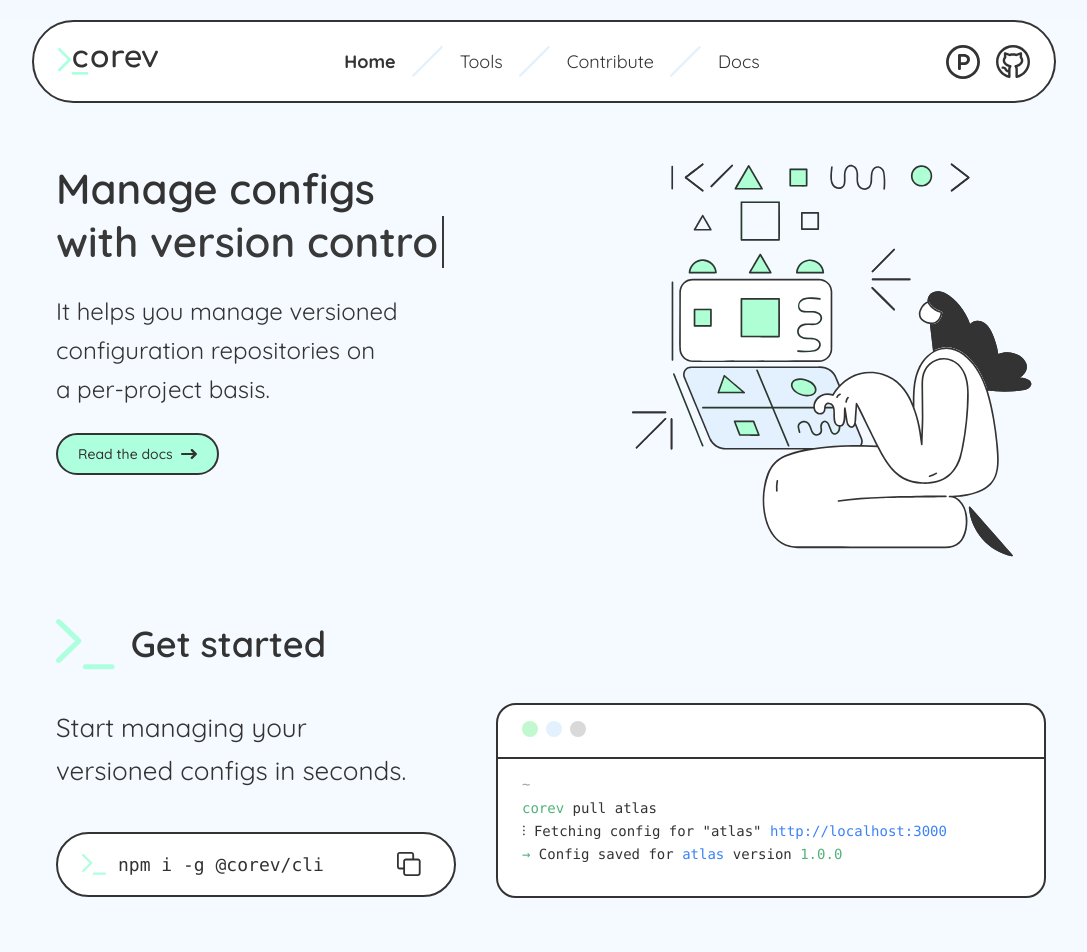
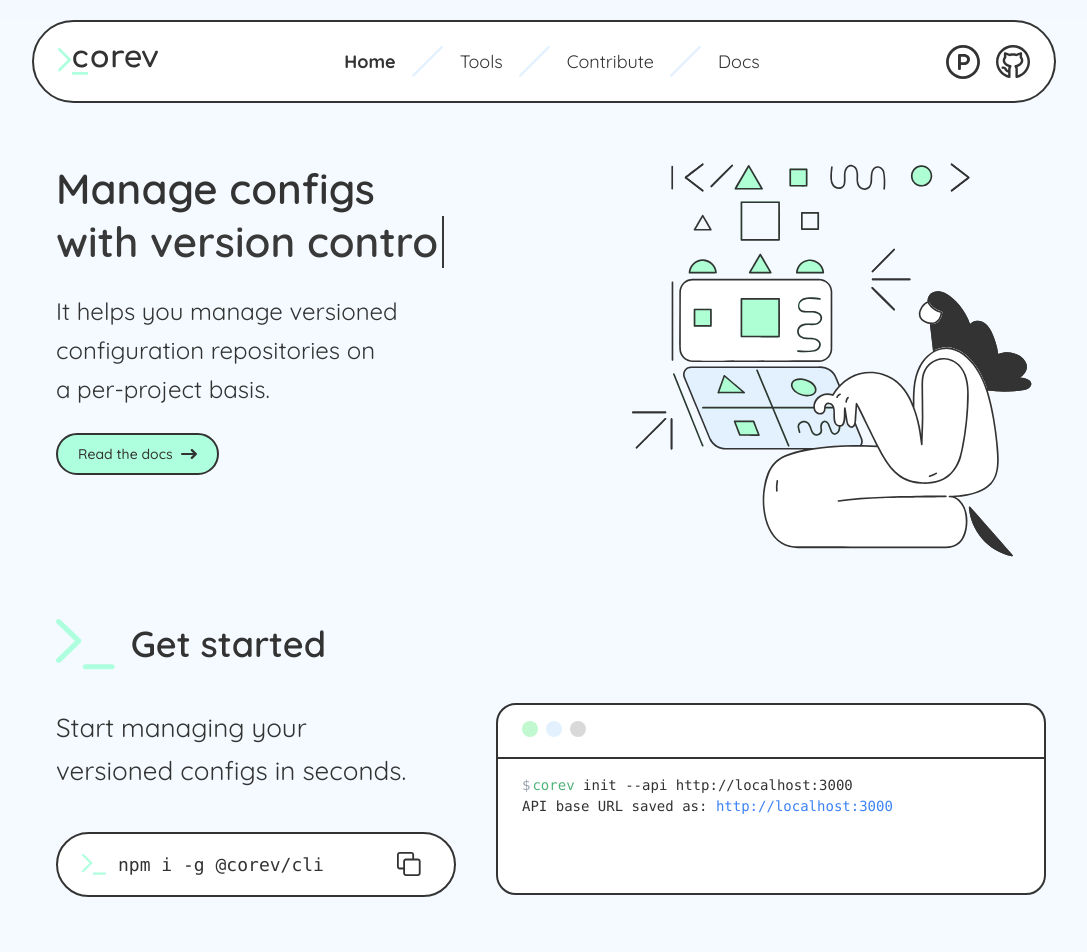
Before and after one commit to doguabaris/corev-website, a Next.js app: page / in a window 1280 px wide. Shown: the top 952 px of the page, without its empty margins (96-1183 px from the left). Built offline with nearby package versions, Linux system fonts and the light colour scheme.

Commit message:
feat: Add CommandCarousel and improve mobile styles

```diff
--- a/src/app/page.tsx
+++ b/src/app/page.tsx
@@ -8,6 +8,7 @@ import AnimatedHeading from "@/components/ui/AnimatedHeading";
 import {useEffect, useState} from "react";
 import Header from "@/components/Header";
 import Footer from "@/components/Footer";
+import CommandCarousel from "@/components/ui/CommandCarousel";
 
 export default function Home() {
     const [mounted, setMounted] = useState(false);
@@ -23,7 +24,7 @@ export default function Home() {
                 <Header/>
                 <section className="max-w-5xl mx-auto mt-[60px] px-6 grid grid-cols-1 md:grid-cols-2 gap-10">
                     <div className="flex flex-col items-center text-center md:items-start md:text-left space-y-6">
-                    <h1 className="text-[42px] leading-tight font-semibold text-[#333333]">
+                    <h1 className="text-[32px] md:text-[42px] leading-tight font-semibold text-[#333333]">
                                 Manage configs <br/>
                                 <AnimatedHeading/>
                             </h1>
@@ -68,7 +69,7 @@ export default function Home() {
                             <CopyCommandBox/>
                         </div>
                         <div
-                            className={`hidden md:block bg-white border-2 border-[#333333] rounded-[20px] w-[550px] transition-all duration-700 ease-out transform ${
+                            className={`hidden md:block bg-white border-2 border-[#333333] rounded-[20px] w-[550px] h-[192px] transition-all duration-700 ease-out transform ${
                                 mounted ? "opacity-100 translate-y-0" : "opacity-0 translate-y-6"
                             }`}
                         >
@@ -77,16 +78,7 @@ export default function Home() {
                                 <span className="w-4 h-4 rounded-full bg-[#E3F1FF]"/>
                                 <span className="w-4 h-4 rounded-full bg-[#D9D9D9]"/>
                             </div>
-                            <div className="font-mono text-[14px] space-y-[4px] text-[#333333] leading-snug px-6 pb-8">
-                                <p><span className="text-gray-400">~</span></p>
-                                <p><span className="text-[#50B37A]">corev</span> pull atlas</p>
-                                <p><span className="text-[#333333]">⫶</span> Fetching config for &#34;atlas&#34; <a
-                                    href="http://localhost:3000" className="text-[#3C82F6]">http://localhost:3000</a>
-                                </p>
-                                <p><span className="text-[#50B37A]">→</span> Config saved for <span
-                                    className="text-[#3C82F6]">atlas</span> version <span
-                                    className="text-[#50B37A]">1.0.0</span></p>
-                            </div>
+                            <CommandCarousel />
                         </div>
                     </section>
                     <SectionTitle text="Tools"/>
--- a/src/components/Footer.tsx
+++ b/src/components/Footer.tsx
@@ -53,7 +53,8 @@ export default function Footer() {
                 <nav className="hidden md:flex items-center space-x-4 text-[#333333] text-[14px]">
                     <a href="#" className="font-bold">Home</a>
                     <Image src="/slash-icon.svg" alt="/" width={24} height={24}/>
-                    <a href="https://doguabaris.github.io/corev-cli-docs/" target="_blank" className="hover:underline">Docs</a>
+                    <a href="https://doguabaris.github.io/corev-cli-docs/" target="_blank"
+                       className="hover:underline">Docs</a>
                     <Image src="/slash-icon.svg" alt="/" width={24} height={24}/>
                     <a href="https://www.npmjs.com/package/@corev/cli" target="_blank"
                        className="hover:underline">NPM</a>
--- a/src/components/Header.tsx
+++ b/src/components/Header.tsx
@@ -26,7 +26,8 @@ export default function Header() {
                 <Image src="/slash-icon.svg" alt="/" width={32} height={32}/>
                 <a href="#" onClick={handleScroll("contribute")} className="hover:underline">Contribute</a>
                 <Image src="/slash-icon.svg" alt="/" width={32} height={32}/>
-                <a href="https://doguabaris.github.io/corev-cli-docs/" target="_blank" className="hover:underline">Docs</a>
+                <a href="https://doguabaris.github.io/corev-cli-docs/" target="_blank"
+                   className="hover:underline">Docs</a>
             </nav>
             <div className="flex gap-4 items-center">
                 <a href="https://www.producthunt.com/products/corev-cli" target="_blank" rel="noopener noreferrer">
--- a/src/components/ui/AnimatedHeading.tsx
+++ b/src/components/ui/AnimatedHeading.tsx
@@ -47,7 +47,8 @@ export default function AnimatedHeading() {
     }, [text, isDeleting, loopNum]);
 
     return (
-        <span className="inline-block font-semibold border-r-2 border-[#333] pr-1 animate-pulse">
+        <span
+            className="inline-block font-semibold border-r-2 border-[#333] pr-1 animate-pulse text-[32px] md:text-[42px]">
       {text}
             {stopped && <span className="sr-only">(animation stopped)</span>}
     </span>
--- /dev/null
+++ b/src/components/ui/CommandCarousel.tsx
@@ -0,0 +1,117 @@
+import {useEffect, useState} from 'react';
+
+interface CommandBlock {
+    cmd: string;
+    output: string[];
+}
+
+const commands: CommandBlock[] = [
+    {
+        cmd: 'corev init --api http://localhost:3000',
+        output: ['API base URL saved as: http://localhost:3000'],
+    },
+    {
+        cmd: 'corev pull atlas',
+        output: [
+            '⫶⫶⫶ Fetching config for "atlas" http://localhost:3000',
+            '→ Config saved for atlas version 1.0.0',
+        ],
+    },
+];
+
+export default function CommandCarousel() {
+    const [currentIndex, setCurrentIndex] = useState(0);
+    const [typedCommand, setTypedCommand] = useState('');
+    const [showOutput, setShowOutput] = useState(false);
+
+    useEffect(() => {
+        setTypedCommand('');
+        setShowOutput(false);
+
+        const currentCmd = commands[currentIndex].cmd;
+        let charIndex = 0;
+
+        const typeInterval = setInterval(() => {
+            if (charIndex < currentCmd.length) {
+                setTypedCommand(currentCmd.slice(0, charIndex + 1));
+                charIndex++;
+            } else {
+                clearInterval(typeInterval);
+                setTimeout(() => {
+                    setShowOutput(true);
+                }, 700);
+            }
+        }, 60);
+
+        const cycleTimeout = setTimeout(() => {
+            setCurrentIndex((prev) => (prev + 1) % commands.length);
+        }, 6000);
+
+        return () => {
+            clearInterval(typeInterval);
+            clearTimeout(cycleTimeout);
+        };
+    }, [currentIndex]);
+
+    return (
+        <div
+            className="font-mono text-[14px] text-[#333333] leading-normal px-6 pb-8"
+            style={{minHeight: '3em'}}
+        >
+            <p key={currentIndex}>
+                {commands[currentIndex].cmd.startsWith("corev") ? (
+                    <>
+            <span className="mr-0.5">
+              <span className="text-gray-400">$</span>
+            </span>
+                        <span className="text-[#50B37A]">
+              {typedCommand.length < 5 ? typedCommand : "corev"}
+            </span>
+                        {typedCommand.length >= 5 && (
+                            <span className="text-[#333333]">{typedCommand.slice(5)}</span>
+                        )}
+                    </>
+                ) : (
+                    <span className="text-[#333333]">{typedCommand}</span>
+                )}
+            </p>
+            {showOutput &&
+                commands[currentIndex].output.map((line, i) => {
+                    if (line.startsWith('→')) {
+                        const regex = /^(→)(\s*Config saved for\s*)(atlas)(\s*version\s*)([\d.]+)$/;
+                        const match = regex.exec(line);
+                        if (match) {
+                            return (
+                                <p key={i}>
+                                    <span className="text-[#50B37A]">{match[1]}</span>
+                                    <span className="text-[#333333]">{match[2]}</span>
+                                    <span className="text-[#3C82F6]">{match[3]}</span>
+                                    <span className="text-[#333333]">{match[4]}</span>
+                                    <span className="text-[#50B37A]">{match[5]}</span>
+                                </p>
+                            );
+                        }
+                    }
+                    if (line.includes('http')) {
+                        return (
+                            <p key={i}>
+                <span>
+                  {line.split('http')[0]}
+                    <span
+                        className="text-[#3C82F6]"
+                    >
+                    http{line.split('http')[1]}
+                  </span>
+                </span>
+                            </p>
+                        );
+                    }
+                    return (
+                        <p key={i}>
+                            <span>{line}</span>
+                        </p>
+                    );
+                })}
+        </div>
+    );
+}
--- a/src/components/ui/CopyCommandBox.tsx
+++ b/src/components/ui/CopyCommandBox.tsx
@@ -24,7 +24,7 @@ export default function CopyCommandBox() {
 
     return (
         <div
-            className={`flex items-center justify-between border-2 border-[#333333] bg-white px-6 py-[14px] rounded-full w-[400px] h-[65px] transition-all duration-700 ease-out transform ${
+            className={`flex items-center justify-between border-2 border-[#333333] bg-white px-6 py-[14px] rounded-full w-max sm:w-[400px] h-[65px] transition-all duration-700 ease-out transform ${
                 mounted ? "opacity-100 translate-y-0" : "opacity-0 translate-y-6"
             }`}
         >
--- a/src/components/ui/SectionTitle.tsx
+++ b/src/components/ui/SectionTitle.tsx
@@ -5,7 +5,7 @@ interface SectionTitleProps {
     text: string;
 }
 
-export default function SectionTitle({ text }: SectionTitleProps) {
+export default function SectionTitle({text}: SectionTitleProps) {
     const [visible, setVisible] = useState(false);
 
     useEffect(() => {
```
